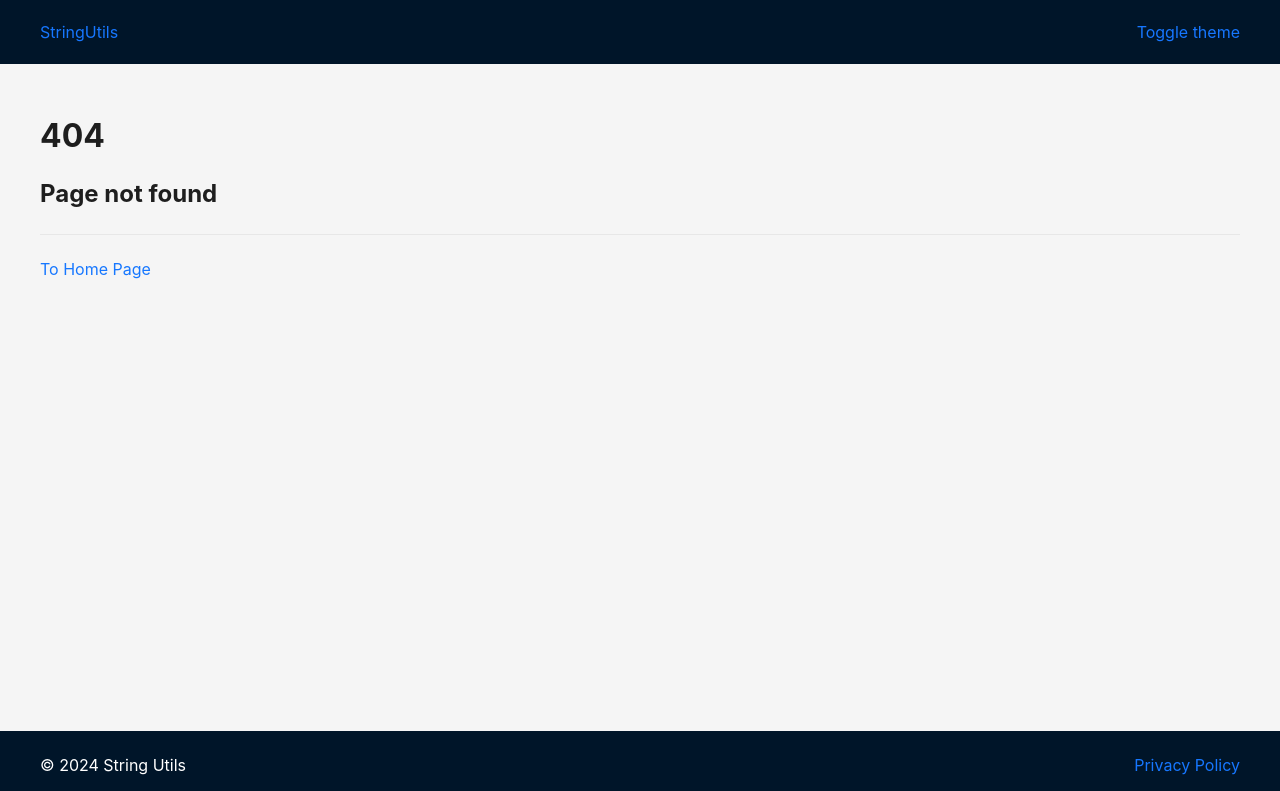
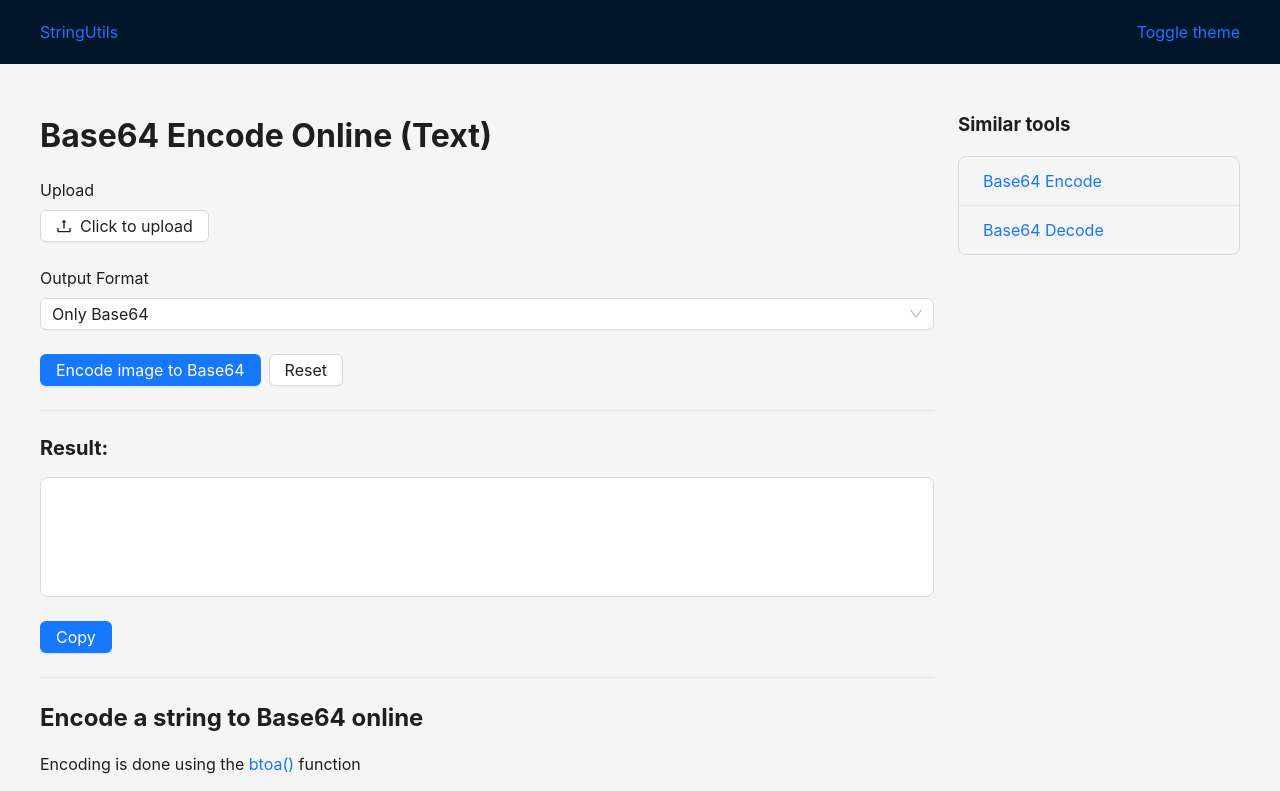
Before and after one commit to igorrybalko/StringUtils, a React (Vite) app: page /img-to-base64 in a window 1280 px wide. Before the commit this address had no page. Shown: the top 791 px of the page. Built offline with nearby package versions, Linux system fonts and the light colour scheme.

Commit message:
dev img to base64

```diff
--- a/package.json
+++ b/package.json
@@ -10,6 +10,7 @@
     "preview": "vite preview"
   },
   "dependencies": {
+    "@ant-design/icons": "^5.3.5",
     "@reduxjs/toolkit": "^2.1.0",
     "antd": "^5.14.0",
     "copy-to-clipboard": "^3.3.3",
--- a/src/router/index.tsx
+++ b/src/router/index.tsx
@@ -4,8 +4,9 @@ import { lazy } from 'react';
 import AppLayout from '../layouts/AppLayout';
 
 import HomePage from '../views/common/HomePage';
-import Base64EncodePage from '../views/Base64EncodePage';
-import Base64DecodePage from '../views/Base64DecodePage';
+import Base64EncodePage from '../views/base64/Base64EncodePage';
+import Base64DecodePage from '../views/base64/Base64DecodePage';
+import ImgToBase64Page from '../views/base64/ImgToBase64Page';
 import Md5GeneratorPage from '../views/Md5GeneratorPage';
 import TranslitUrlPage from '../views/TranslitUrlPage';
 import CaseConverterPage from '../views/CaseConverterPage';
@@ -32,6 +33,11 @@ const routes = createBrowserRouter([
     path: 'base64-decode',
     element: <Base64DecodePage />,
     id: 'base64-decode',
+   },
+   {
+    path: 'img-to-base64',
+    element: <ImgToBase64Page />,
+    id: 'img-to-base64',
    },
    {
     path: 'md5-generator',
--- a/src/scss/modules/common.scss
+++ b/src/scss/modules/common.scss
@@ -20,6 +20,9 @@ main {
 .p-textarea {
  min-height: 120px;
  padding: 7px 11px;
+ word-break: break-word;
+ overflow: auto;
+ max-height: 330px;
 }
 
 .p-input {
--- a/src/views/Base64DecodePage.tsx
+++ b/src/views/base64/Base64DecodePage.tsx
@@ -12,8 +12,8 @@ import { useState } from 'react';
 import copy from 'copy-to-clipboard';
 import { Helmet } from 'react-helmet';
 
-import AppSidebar from '../components/AppSidebar';
-import { useLoadPage } from '../hooks';
+import AppSidebar from '../../components/AppSidebar';
+import { useLoadPage } from '../../hooks';
 
 const { TextArea } = Input;
 
@@ -27,6 +27,10 @@ export default function Base64DecodePage() {
   {
    title: 'Base64 Encode',
    url: '/base64-encode',
+  },
+  {
+   title: 'Image to Base64',
+   url: '/img-to-base64',
   },
  ];
 
@@ -88,10 +92,11 @@ export default function Base64DecodePage() {
       <Form.Item
        name='text'
        rules={[{ required: true, message: 'Please enter data' }]}
+       label='Enter Base64'
       >
        <TextArea
         className='textarea'
-        placeholder='Type your text...'
+        placeholder='Type your Base64...'
         spellCheck='false'
        />
       </Form.Item>
--- /dev/null
+++ b/src/views/base64/Base64EncodePage.tsx
@@ -0,0 +1,151 @@
+import {
+ Button,
+ Form,
+ Input,
+ Divider,
+ notification,
+ Space,
+ Col,
+ Row,
+} from 'antd';
+import { useState } from 'react';
+import copy from 'copy-to-clipboard';
+import { Helmet } from 'react-helmet';
+
+import AppSidebar from '../../components/AppSidebar';
+import { useLoadPage } from '../../hooks';
+
+const { TextArea } = Input;
+
+export default function Base64EncodePage() {
+ const [result, setResult] = useState('');
+ const [api, contextHolder] = notification.useNotification();
+
+ useLoadPage();
+
+ const navList = [
+  {
+   title: 'Base64 Decode',
+   url: '/base64-decode',
+  },
+  {
+   title: 'Image to Base64',
+   url: '/img-to-base64',
+  },
+ ];
+
+ function b64EncodeUnicode(str: string) {
+  // first we use encodeURIComponent to get percent-encoded UTF-8,
+  // then we convert the percent encodings into raw bytes which
+  // can be fed into btoa.
+  return btoa(
+   encodeURIComponent(str).replace(
+    /%([0-9A-F]{2})/g,
+    function toSolidBytes(_match, p1) {
+     return String.fromCharCode(parseInt('0x' + p1, 16));
+    }
+   )
+  );
+ }
+
+ const onFinish = (val: { text: string }) => {
+  try {
+   const str = b64EncodeUnicode(val.text);
+   setResult(str);
+  } catch (err) {
+   console.log(err);
+   api.error({
+    message: 'Error',
+    description: 'invalid text',
+   });
+  }
+ };
+
+ function copyText() {
+  if (result.length) {
+   copy(result);
+   api.success({
+    message: 'Сopied',
+   });
+  }
+ }
+
+ const onReset = () => {
+  setResult('');
+ };
+
+ return (
+  <div>
+   <Helmet>
+    <title>Base64 Encode Online Tools - Free</title>
+    <meta
+     name='description'
+     content='Encode string to Base64 format online - free. Convert text to Base64'
+    />
+    <link
+     rel='canonical'
+     href={import.meta.env.VITE_SITE_URL + '/base64-encode'}
+    />
+   </Helmet>
+   {contextHolder}
+   <Row gutter={[24, 0]}>
+    <Col xs={24} sm={24} md={18}>
+     <h1>Base64 Encode Online (Text)</h1>
+     <Form onFinish={onFinish} autoComplete='off' layout='vertical'>
+      <Form.Item
+       name='text'
+       rules={[{ required: true, message: 'Please enter data' }]}
+       label='Enter text'
+      >
+       <TextArea
+        spellCheck='false'
+        className='textarea'
+        placeholder='Type your text...'
+       />
+      </Form.Item>
+
+      <Form.Item>
+       <Space>
+        <Button type='primary' htmlType='submit'>
+         Encode
+        </Button>
+        <Button htmlType='reset' onClick={onReset}>
+         Reset
+        </Button>
+       </Space>
+      </Form.Item>
+     </Form>
+     <Divider />
+     <div className='caption'>Result in Base64:</div>
+     <div className='p-textarea mb-24'>{result}</div>
+     <Button type='primary' onClick={copyText}>
+      Copy
+     </Button>
+     <Divider />
+     <div>
+      <h2>Encode a string to Base64 online</h2>
+      <p>
+       Encoding is done using the{' '}
+       <a
+        href='https://developer.mozilla.org/en-US/docs/Web/API/btoa'
+        target='_blank'
+        rel='nofollow'
+       >
+        btoa()
+       </a>{' '}
+       function
+      </p>
+      <p>
+       Base64 is a standard for encoding binary data using only 64 ASCII
+       characters. The encoding uses Latin characters A-Z, a-z, numbers 0-9 (62
+       characters in total) and 2 additional characters
+      </p>
+     </div>
+    </Col>
+    <Col xs={24} sm={24} md={6}>
+     <AppSidebar list={navList} />
+    </Col>
+   </Row>
+  </div>
+ );
+}
--- a/src/views/Base64EncodePage.tsx
+++ b/src/views/base64/ImgToBase64Page.tsx
@@ -1,23 +1,28 @@
 import {
  Button,
  Form,
- Input,
  Divider,
  notification,
  Space,
  Col,
  Row,
+ Upload,
+ Select,
 } from 'antd';
+
+import type { UploadFile } from 'antd';
+
 import { useState } from 'react';
 import copy from 'copy-to-clipboard';
 import { Helmet } from 'react-helmet';
+import { UploadOutlined } from '@ant-design/icons';
 
-import AppSidebar from '../components/AppSidebar';
-import { useLoadPage } from '../hooks';
+import AppSidebar from '../../components/AppSidebar';
+import { useLoadPage } from '../../hooks';
 
-const { TextArea } = Input;
+const { Option } = Select;
 
-export default function Base64EncodePage() {
+export default function ImgToBase64Page() {
  const [result, setResult] = useState('');
  const [api, contextHolder] = notification.useNotification();
 
@@ -25,35 +30,30 @@ export default function Base64EncodePage() {
 
  const navList = [
   {
+   title: 'Base64 Encode',
+   url: '/base64-encode',
+  },
+  {
    title: 'Base64 Decode',
    url: '/base64-decode',
   },
  ];
 
- function b64EncodeUnicode(str: string) {
-  // first we use encodeURIComponent to get percent-encoded UTF-8,
-  // then we convert the percent encodings into raw bytes which
-  // can be fed into btoa.
-  return btoa(
-   encodeURIComponent(str).replace(
-    /%([0-9A-F]{2})/g,
-    function toSolidBytes(_match, p1) {
-     return String.fromCharCode(parseInt('0x' + p1, 16));
+ const onFinish = (val: { upload: UploadFile[] }) => {
+  if (val.upload) {
+   try {
+    const str = val.upload[0].thumbUrl;
+
+    if (str) {
+     setResult(str);
     }
-   )
-  );
- }
-
- const onFinish = (val: { text: string }) => {
-  try {
-   const str = b64EncodeUnicode(val.text);
-   setResult(str);
-  } catch (err) {
-   console.log(err);
-   api.error({
-    message: 'Error',
-    description: 'invalid text',
-   });
+   } catch (err) {
+    console.log(err);
+    api.error({
+     message: 'Error',
+     description: '',
+    });
+   }
   }
  };
 
@@ -70,36 +70,67 @@ export default function Base64EncodePage() {
   setResult('');
  };
 
+ const normFile = (e: any) => {
+  if (Array.isArray(e)) {
+   return e;
+  }
+  return e?.fileList;
+ };
+
  return (
   <div>
    <Helmet>
     <title>Base64 Encode Online Tools - Free</title>
-    <meta name='description' content='Encode string (text) to Base64 format online - free' />
+    <meta
+     name='description'
+     content='Encode string to Base64 format online - free. Convert text to Base64'
+    />
     <link
      rel='canonical'
-     href={import.meta.env.VITE_SITE_URL + '/base64-encode'}
+     href={import.meta.env.VITE_SITE_URL + '/img-to-base64'}
     />
    </Helmet>
    {contextHolder}
    <Row gutter={[24, 0]}>
     <Col xs={24} sm={24} md={18}>
      <h1>Base64 Encode Online (Text)</h1>
-     <Form onFinish={onFinish} autoComplete='off' layout='vertical'>
+     <Form
+      onFinish={onFinish}
+      autoComplete='off'
+      layout='vertical'
+      initialValues={{ format: 'simple' }}
+     >
       <Form.Item
-       name='text'
-       rules={[{ required: true, message: 'Please enter data' }]}
+       name='upload'
+       label='Upload'
+       valuePropName='fileList'
+       getValueFromEvent={normFile}
       >
-       <TextArea
-        spellCheck='false'
-        className='textarea'
-        placeholder='Type your text...'
-       />
+       <Upload
+        name='img'
+        listType='picture'
+        maxCount={1}
+        accept='image/png, image/jpeg'
+        beforeUpload={() => {
+         /* update state here */
+         return false;
+        }}
+       >
+        <Button icon={<UploadOutlined />}>Click to upload</Button>
+       </Upload>
+      </Form.Item>
+
+      <Form.Item name='format' label='Output Format'>
+       <Select placeholder='Please select a country'>
+        <Option value='simple'>Only Base64</Option>
+        <Option value='dataUri'>Data URI</Option>
+       </Select>
       </Form.Item>
 
       <Form.Item>
        <Space>
         <Button type='primary' htmlType='submit'>
-         Encode
+         Encode image to Base64
         </Button>
         <Button htmlType='reset' onClick={onReset}>
          Reset
--- a/src/views/common/HomePage.tsx
+++ b/src/views/common/HomePage.tsx
@@ -15,6 +15,10 @@ export default function HomePage() {
    url: '/base64-decode',
    title: 'Base64 Decode',
   },
+  {
+    url: '/img-to-base64',
+    title: 'Image to Base64',
+   },
   {
    url: '/md5-generator',
    title: 'MD5 Hash Generator',
```
